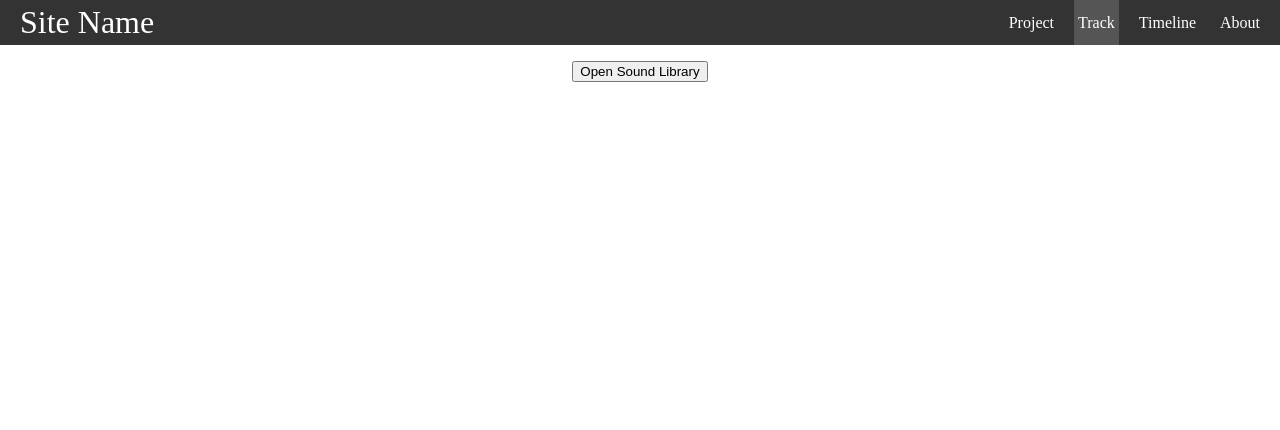
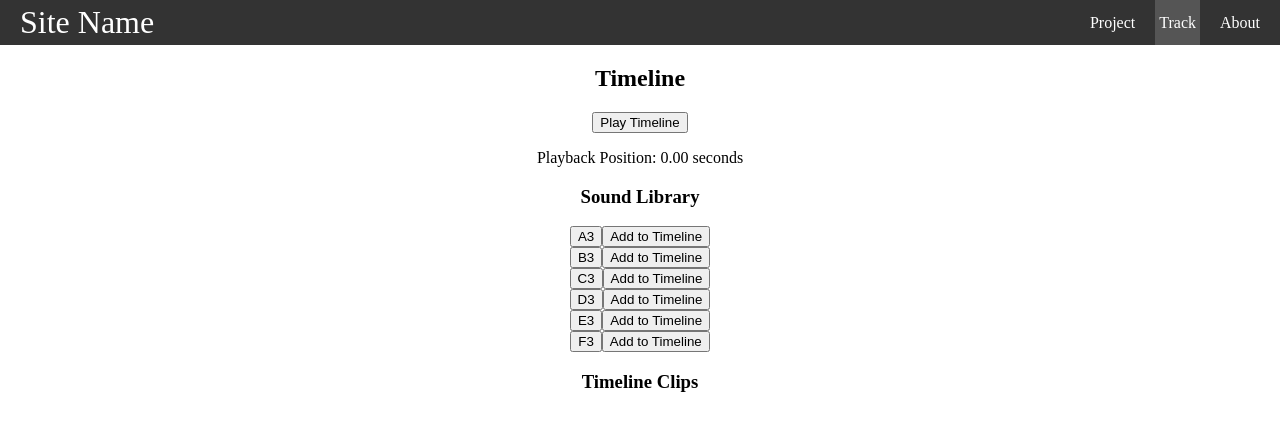
Before and after one commit to Samalu54123/Team-Tempo, a React (Create React App) app: page /Track in a window 1280 px wide. Shown: the top 430 px of the page. Built offline with nearby package versions, Linux system fonts and the light colour scheme.

Commit message:
created the track
allowed clips from sound library to be added to track which can then be played in order added (it waits for the first clip to finish which we can then hard code a delay between clips)

```diff
--- a/src/App.js
+++ b/src/App.js
@@ -4,7 +4,6 @@ import Home from "./Pages/Home"
 import About from "./Pages/About"
 import SoundLibrary from "./SoundLibrary";
 import Track from "./Pages/Track";
-import Timeline from "./TimelineComponent";
 import { Route, Routes } from "react-router-dom"
 
 function App() {
@@ -17,7 +16,6 @@ function App() {
           <Route path="/Project" element={<Project />} />
           <Route path="/About" element={<About />} />
           <Route path="/SoundLibrary" element={<SoundLibrary />} />
-          <Route path="/Timeline" element={<Timeline />} />
           <Route path="/Track" element={<Track />} />
         </Routes>
       </div>
--- a/src/Navbar.js
+++ b/src/Navbar.js
@@ -9,7 +9,6 @@ export default function Navbar() {
       <ul>
         <CustomLink to="/Project">Project</CustomLink>
         <CustomLink to="/Track">Track</CustomLink>
-        <CustomLink to="/Timeline">Timeline</CustomLink>
         <CustomLink to="/About">About</CustomLink>
       </ul>
     </nav>
--- a/src/Pages/Track.js
+++ b/src/Pages/Track.js
@@ -1,32 +1,93 @@
 import React, { Component } from 'react';
-import { Howl } from 'howler';
-import SoundLibrary from '../SoundLibrary'; // Import the SoundLibrary component
-import Timeline from '../TimelineComponent';
+import { Howl, Howler } from 'howler';
+import * as Tone from 'tone';
+import SoundLibrary from '../SoundLibrary'; // Import your SoundLibrary component
 
 class Track extends Component {
+  constructor(props) {
+    super(props);
+
+    this.state = {
+      timelineClips: [], // Array to store added clips
+      playbackPosition: 0, // Keep track of playback position (in seconds)
+    };
+
+    this.soundInstances = [];
+  }
+
+  // Add a clip from the Sound Library to the timeline
+  addClipToTimeline = (clipSound) => {
+    this.setState((prevState) => ({
+      timelineClips: [...prevState.timelineClips, clipSound],
+    }));
+  };
+
+  playTimeline = () => {
+    const { timelineClips } = this.state;
+
+    if (Howler.ctx.state !== 'running') {
+      Howler.ctx.resume(); // Resume the audio context if it's not running
+    }
+
+    // Clear any existing sound instances
+    this.soundInstances.forEach((sound) => sound.unload());
+    this.soundInstances = [];
+
+    // Define the delay interval between clip playback (in milliseconds)
+    const delayInterval = 0; // 1 second (adjust as needed)
+
+    // Function to play a clip with a delay
+    const playClipWithDelay = (index) => {
+      if (index < timelineClips.length) {
+        const clip = timelineClips[index];
+        const sound = new Howl({
+          src: [clip.sound],
+          volume: 1.0, // Adjust volume as needed
+          onend: () => {
+            // Handle the end of playback if needed
+            setTimeout(() => {
+              // Play the next clip with the next index after the delay
+              playClipWithDelay(index + 1);
+            }, delayInterval);
+          },
+        });
+
+        // Add the sound instance to the array
+        this.soundInstances.push(sound);
+
+        // Start playback
+        sound.play();
+      }
+    };
+
+    // Start playing the first clip
+    playClipWithDelay(0);
+  };
+
+
   render() {
+    Howler.volume(1.0); // Set the volume for Howler
+    const { timelineClips, playbackPosition } = this.state;
+
     return (
-      <div className="Track">
-        {/* Button to toggle the SoundLibrary dropdown */}
-        <button onClick={this.handleDropdownToggle}>Open Sound Library</button>
-        {/* SoundLibrary dropdown */}
-        {this.state.isDropdownOpen && (
-          <div>
-            <SoundLibrary/>
+      <div>
+        <h2>Timeline</h2>
+        <button onClick={this.playTimeline}>Play Timeline</button>
+        <p>Playback Position: {playbackPosition.toFixed(2)} seconds</p>
+
+        {/* Render the SoundLibrary component for adding clips */}
+        <SoundLibrary addClipToTimeline={this.addClipToTimeline} />
+
+        {/* Display the added clips on the timeline */}
+        <h3>Timeline Clips</h3>
+        {timelineClips.map((clip, index) => (
+          <div key={index}>
+            {clip.label}
           </div>
-        )}
+        ))}
       </div>
     );
   }
-
-  state = {
-    isDropdownOpen: false,
-  };
-
-  // Toggle the SoundLibrary dropdown
-  handleDropdownToggle = () => {
-    this.setState((prevState) => ({ isDropdownOpen: !prevState.isDropdownOpen }));
-  };
 }
 
 export default Track;
--- a/src/SoundLibrary.js
+++ b/src/SoundLibrary.js
@@ -1,5 +1,6 @@
-import react,{Component} from 'react';
+import React, { Component } from 'react';
 import { Howl, Howler } from 'howler';
+import * as Tone from 'tone';
 import A3 from "./Test sound/a3.wav";
 import B3 from "./Test sound/b3.wav";
 import C3 from "./Test sound/c3.wav";
@@ -7,48 +8,46 @@ import D3 from "./Test sound/d3.wav";
 import E3 from "./Test sound/e3.wav";
 import F3 from "./Test sound/f3.wav";
 
-//import the sound clips
+// Import the sound clips
 const pianoClips = [
-    {sound: A3, label: 'A3'},
-    {sound: B3, label: 'B3'},
-    {sound: C3, label: 'C3'},
-    {sound: D3, label: 'D3'},
-    {sound: E3, label: 'E3'},
-    {sound: F3, label: 'F3'}
-]
+    { sound: A3, label: 'A3' },
+    { sound: B3, label: 'B3' },
+    { sound: C3, label: 'C3' },
+    { sound: D3, label: 'D3' },
+    { sound: E3, label: 'E3' },
+    { sound: F3, label: 'F3' }
+];
 
-class SoundLibrary extends Component
-{
-    //play function
-    PlaySound=(src)=>
-    {
-        const sound = new Howl({src})
+class SoundLibrary extends Component {
+    // Play function
+    playSound = (src) => {
+        const sound = new Howl({ src });
         sound.play();
     }
 
-    //creates a button per sound clip
-    SoundFunction = () =>
-    {
-        //maps out the clips
-        return pianoClips.map((soundOBJ, Home) => {
-        return(
-            //creates a button per sound clip
-            <button key={Home} onClick={() => this.PlaySound(soundOBJ.sound)}>
-            {soundOBJ.label}
-            </button>
-        )
-        })
+    // Add a clip from the Sound Library to the Timeline
+    addToTimeline = (clip) => {
+        this.props.addClipToTimeline(clip);
     }
 
-    //sets volume at 1 default
-    render()
-    {
-        Howler.volume(1.0)
-        return(
+    render() {
+        Howler.volume(1.0); // Set the volume for Howler
+
+        return (
             <div className='Sounds'>
-                {this.SoundFunction()}
+                <h3>Sound Library</h3>
+                {pianoClips.map((soundOBJ, index) => (
+                    <div key={index}>
+                        <button onClick={() => this.playSound(soundOBJ.sound)}>
+                            {soundOBJ.label}
+                        </button>
+                        <button onClick={() => this.addToTimeline(soundOBJ)}>
+                            Add to Timeline
+                        </button>
+                    </div>
+                ))}
             </div>
-        )
+        );
     }
 }
 
--- a/src/TimelineComponent.js
+++ /dev/null
@@ -1,25 +0,0 @@
-import React from "react";
-import a3 from "./Test sound/a3.wav";
-import * as Tone from 'tone'
-
-function Timeline()
-{
-  const synth = new Tone.Synth().toDestination();
-
-  const handleclick = () =>
-  {
-    if(Tone.context.state != "running")
-    {
-      Tone.start();
-    }
-    synth.triggerAttackRelease("c3", "1n", );
-  };
-
-  return(
-    <div>
-      <button onClick={handleclick}>play</button>
-    </div>
-  );
-}
-
-export default Timeline;
```
